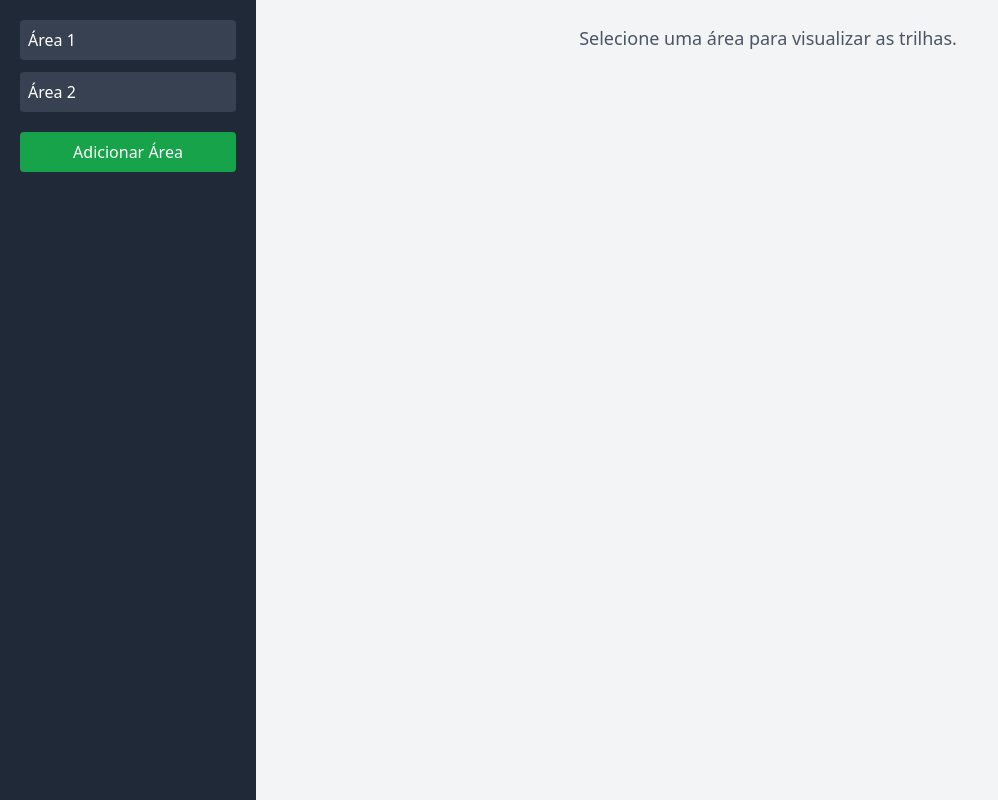
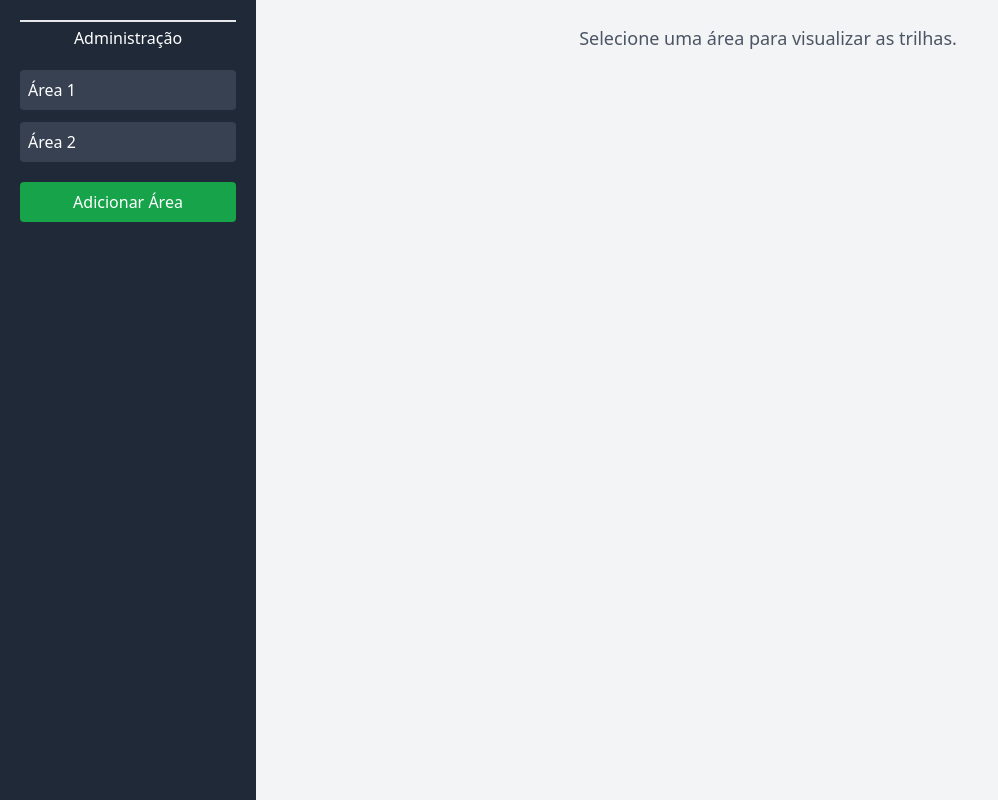
Before and after one commit to pSbral/challenge_euroquest, a React (Vite) app in the folder Projeto/Euroquest-React/: page / in a window 1280 px wide. Shown: the whole page, without its empty margins (0-998 px from the left). Built offline with nearby package versions, Linux system fonts and the light colour scheme.

Commit message:
Commit 0.1

```diff
--- a/Projeto/Euroquest-React/src/components/AdminView/index.jsx
+++ b/Projeto/Euroquest-React/src/components/AdminView/index.jsx
@@ -78,7 +78,13 @@ const AdminView = () => {
 
   return (
     <div className="flex h-screen">
-      <Sidebar areas={areas} onSelectArea={handleAreaSelection} onAddArea={handleAddArea} />
+      <Sidebar
+        areas={areas}
+        onSelectArea={handleAreaSelection}
+        onAddArea={handleAddArea}
+        selectedArea={selectedArea}
+      />
+
       <div className="flex-1 p-6 ml-64 bg-gray-100 overflow-y-auto">
         {selectedArea !== null ? (
           <>
--- a/Projeto/Euroquest-React/src/components/Sidebar/index.jsx
+++ b/Projeto/Euroquest-React/src/components/Sidebar/index.jsx
@@ -1,6 +1,6 @@
 import React, { useState } from 'react';
 
-const Sidebar = ({ areas, onSelectArea, onAddArea }) => {
+const Sidebar = ({ areas, onSelectArea, onAddArea, selectedArea }) => {
   const [showAreaForm, setShowAreaForm] = useState(false);
   const [newAreaName, setNewAreaName] = useState('');
 
@@ -14,14 +14,27 @@ const Sidebar = ({ areas, onSelectArea, onAddArea }) => {
 
   return (
     <div className="w-64 bg-gray-800 text-white p-5 fixed h-full">
+      <p className='flex flex-row justify-center border-t-2 mb-5 pt-1'>Administração</p>
       <ul className="space-y-3">
         {areas.map((area, index) => (
-          <li
-            key={index}
-            className="p-2 bg-gray-700 hover:bg-gray-600 rounded cursor-pointer"
-            onClick={() => onSelectArea(index)}
-          >
-            {area.name}
+          <li key={index}>
+            <div
+              className={`p-2 rounded cursor-pointer ${
+                selectedArea === index ? 'bg-gray-600' : 'bg-gray-700 hover:bg-gray-600'
+              }`}
+              onClick={() => onSelectArea(index)}
+            >
+              {area.name}
+            </div>
+            {selectedArea === index && (
+              <ul className="pl-4 space-y-2 mt-2">
+                {area.trails.map((trilha, trilhaIndex) => (
+                  <li key={trilhaIndex} className="text-sm bg-gray-700 hover:bg-gray-600 p-2 rounded">
+                    {trilha.name}
+                  </li>
+                ))}
+              </ul>
+            )}
           </li>
         ))}
       </ul>
```
Also changed, not shown: 1 other file (tests, documents, lock files or other folders).
